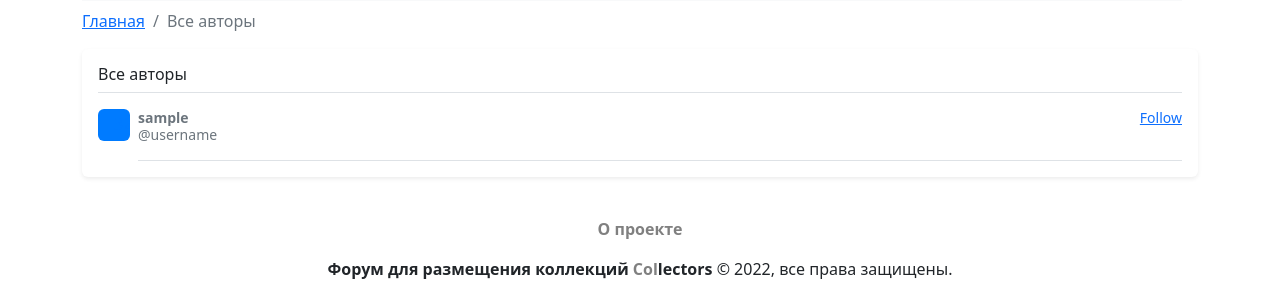
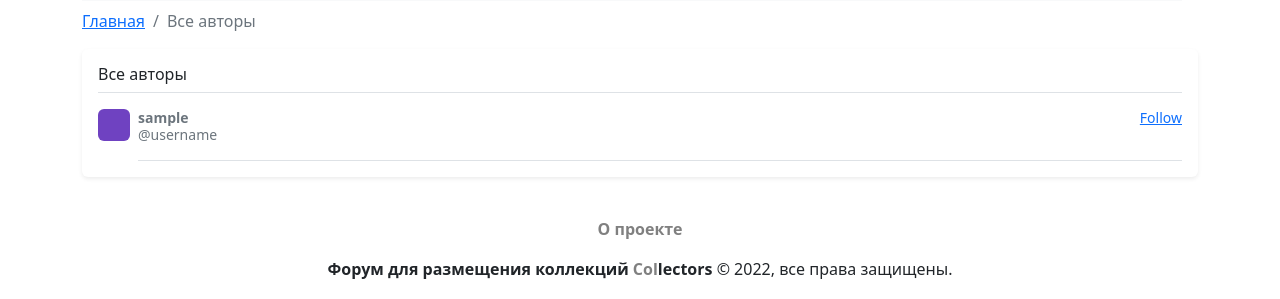
Before and after one commit to InaraShalfei/collectors, a Django app: page /all/ in a window 1280 px wide. Shown: the part 287-586 px from the top of the page. Run offline with Django 3.2, Linux system fonts and the light colour scheme; tables that the repository leaves empty hold one stand-in row (values such as "Sample post"); parts of the project's set-up code (start-up, migrations or seed data) failed here and were passed over; some libraries are stand-ins or nearby versions.

Commit message:
Finish design of all authors page

```diff
--- a/templates/web_collectors/all_authors.html
+++ b/templates/web_collectors/all_authors.html
@@ -23,8 +23,8 @@
             <svg class="bd-placeholder-img flex-shrink-0 me-2 rounded" width="32" height="32"
                  xmlns="http://www.w3.org/2000/svg" role="img" aria-label="Placeholder: 32x32"
                  preserveAspectRatio="xMidYMid slice" focusable="false"><title>Placeholder</title>
-                <rect width="100%" height="100%" fill="#007bff"></rect>
-                <text x="50%" y="50%" fill="#007bff" dy=".3em">32x32</text>
+                <rect width="100%" height="100%" fill="#6f42c1"></rect>
+                <text x="50%" y="50%" fill="#007bff" dy=".3em"></text>
             </svg>
 
             <div class="pb-3 mb-0 small lh-sm border-bottom w-100">
@@ -39,9 +39,10 @@
 
     </div>
 
+
+    {% if page.has_other_pages %}
+    {% include "includes/paginator.html" with items=page paginator=paginator%}
+    {% endif %}
+    {% endblock %}
+
 </div>
-
-{% if page.has_other_pages %}
-{% include "includes/paginator.html" with items=page paginator=paginator%}
-{% endif %}
-{% endblock %}
```
